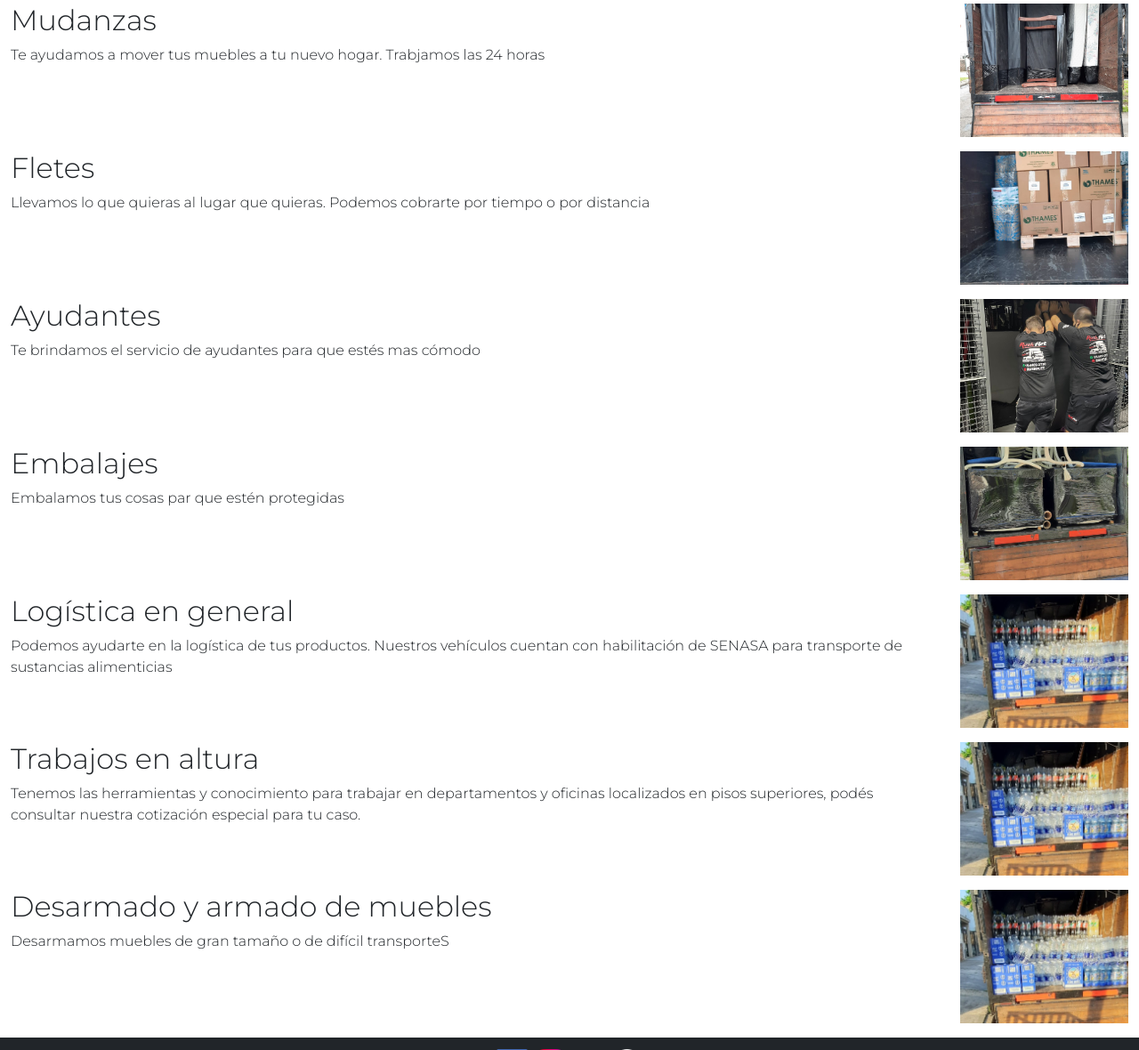
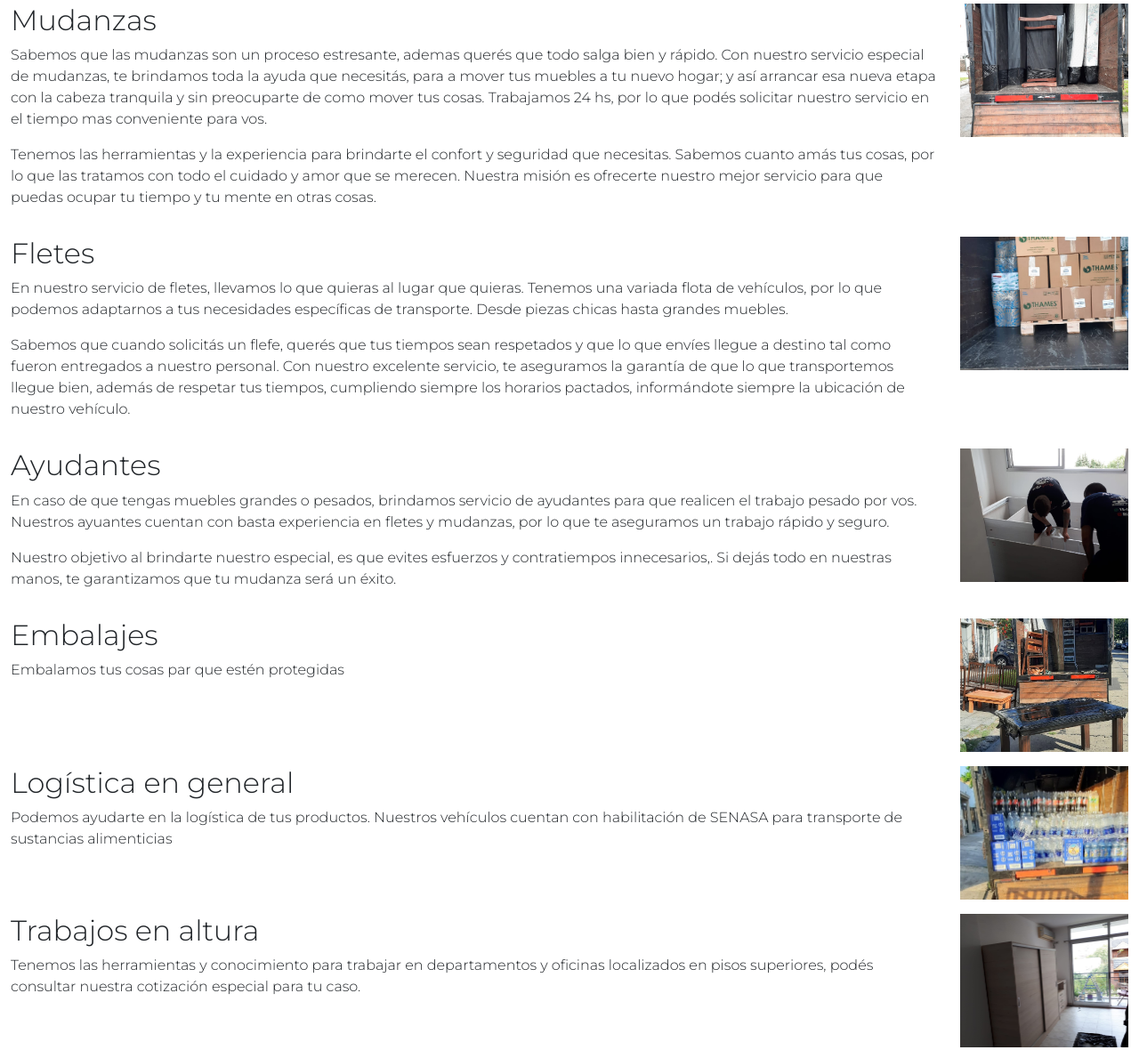
Before and after one commit to ivanyanu/ivanyanu.github.io, a plain HTML site: page pantallas/servicios.html in a window 1280 px wide. Shown: the part 175-1355 px from the top of the page at 89% size. Drawn offline with nearby package versions, Linux system fonts and the light colour scheme.

Commit message:
Actualicé fotos y descipcion de servicios

```diff
--- a/pantallas/servicios.html
+++ b/pantallas/servicios.html
@@ -52,7 +52,15 @@
                     <aside class="row">
                         <div class="col-s-7 col-md-8 col-lg-9 col-xl-10">
                             <h2>Mudanzas</h2>
-                            Te ayudamos a mover tus muebles a tu nuevo hogar. Trabjamos las 24 horas
+                            <p>
+                                Sabemos que las mudanzas son un proceso estresante, ademas querés que todo salga bien y rápido.
+                                Con nuestro servicio especial de mudanzas, te brindamos toda la ayuda que necesitás, para a mover tus muebles a tu nuevo hogar; y así arrancar esa nueva etapa con la cabeza tranquila y sin preocuparte de como mover tus cosas.
+                                Trabajamos 24 hs, por lo que podés solicitar nuestro servicio en el tiempo mas conveniente para vos.
+                            </p>
+                            <p>
+                                Tenemos las herramientas y la experiencia para brindarte el confort y seguridad que necesitas. Sabemos cuanto amás tus cosas, por lo que las tratamos con todo el cuidado y amor que se merecen.
+                                Nuestra misión es ofrecerte nuestro mejor servicio para que puedas ocupar tu tiempo y tu mente en otras cosas.
+                            </p>
                         </div>
                         <div class="col-s-5 col-md-4 col-lg-3 col-xl-2">
                             <img src="../img/img_4.jpeg" alt="rushflet servicio mudanzas" class="w-100 h-150px">
@@ -63,7 +71,14 @@
                     <aside class="row">
                         <div class="col-s-7 col-md-8 col-lg-9 col-xl-10">
                             <h2>Fletes</h2>
-                            Llevamos lo que quieras al lugar que quieras. Podemos cobrarte por tiempo o por distancia
+                            <p>
+                                En nuestro servicio de fletes, llevamos lo que quieras al lugar que quieras.
+                                Tenemos una variada flota de vehículos, por lo que podemos adaptarnos a tus necesidades específicas de transporte. Desde piezas chicas hasta grandes muebles.
+                            </p>
+                            <p>
+                                Sabemos que cuando solicitás un flefe, querés que tus tiempos sean respetados y que lo que envíes llegue a destino tal como fueron entregados a nuestro personal.
+                                Con nuestro excelente servicio, te aseguramos la garantía de que lo que transportemos llegue bien, además de respetar tus tiempos, cumpliendo siempre los horarios pactados, informándote siempre la ubicación de nuestro vehículo.
+                            </p>
                         </div>
                         <div class="col-s-5 col-md-4 col-lg-3 col-xl-2">
                             <img src="../img/img_5.jpeg" alt="rushflet servicio fletes" class="w-100 h-150px">
@@ -74,10 +89,17 @@
                     <aside class="row">
                         <div class="col-s-7 col-md-8 col-lg-9 col-xl-10">
                             <h2>Ayudantes</h2>
-                            Te brindamos el servicio de ayudantes para que estés mas cómodo
+                            <p>
+                                En caso de que tengas muebles grandes o pesados, brindamos servicio de ayudantes para que realicen el trabajo pesado por vos.
+                                Nuestros ayuantes cuentan con basta experiencia en fletes y mudanzas, por lo que te aseguramos un trabajo rápido y seguro.
+                            </p>
+                            <p>
+                                Nuestro objetivo al brindarte nuestro especial, es que evites esfuerzos y contratiempos innecesarios,.
+                                Si dejás todo en nuestras manos, te garantizamos que tu mudanza será un éxito.
+                            </p>
                         </div>
                         <div class="col-s-5 col-md-4 col-lg-3 col-xl-2">
-                            <img src="../img/img_9.jpeg" alt="rushflet servicio ayudantes" class="w-100 h-150px">
+                            <img src="../img/ayudantes_1.jpeg" alt="rushflet servicio ayudantes" class="w-100 h-150px">
                         </div>
                     </aside>
                 </article>
@@ -88,7 +110,7 @@
                             Embalamos tus cosas par que estén protegidas
                         </div>
                         <div class="col-s-5 col-md-4 col-lg-3 col-xl-2">
-                            <img src="../img/img_7.jpeg" alt="rushflet servicio emjalajes" class="w-100 h-150px">
+                            <img src="../img/embalajes_1.jpeg" alt="rushflet servicio emjalajes" class="w-100 h-150px">
                         </div>
                     </aside>
                 </article>
@@ -110,7 +132,7 @@
                             Tenemos las herramientas y conocimiento para trabajar en departamentos y oficinas localizados en pisos superiores, podés consultar nuestra cotización especial para tu caso.
                         </div>
                         <div class="col-s-5 col-md-4 col-lg-3 col-xl-2">
-                            <img src="../img/img_8.jpeg" alt="rushflet servicio logistica" class="w-100 h-150px">
+                            <img src="../img/altura_1.jpeg" alt="rushflet servicio logistica" class="w-100 h-150px">
                         </div>
                     </aside>
                 </article>
@@ -118,10 +140,10 @@
                     <aside class="row">
                         <div class="col-s-7 col-md-8 col-lg-9 col-xl-10">
                             <h2>Desarmado y armado de muebles</h2>
-                            Desarmamos muebles de gran tamaño o de difícil transporteS
+                            Desarmamos muebles de gran tamaño o de difícil transporte
                         </div>
                         <div class="col-s-5 col-md-4 col-lg-3 col-xl-2">
-                            <img src="../img/img_8.jpeg" alt="rushflet servicio logistica" class="w-100 h-150px">
+                            <img src="../img/desarmado_1.jpeg" alt="rushflet servicio logistica" class="w-100 h-150px">
                         </div>
                     </aside>
                 </article>
```
